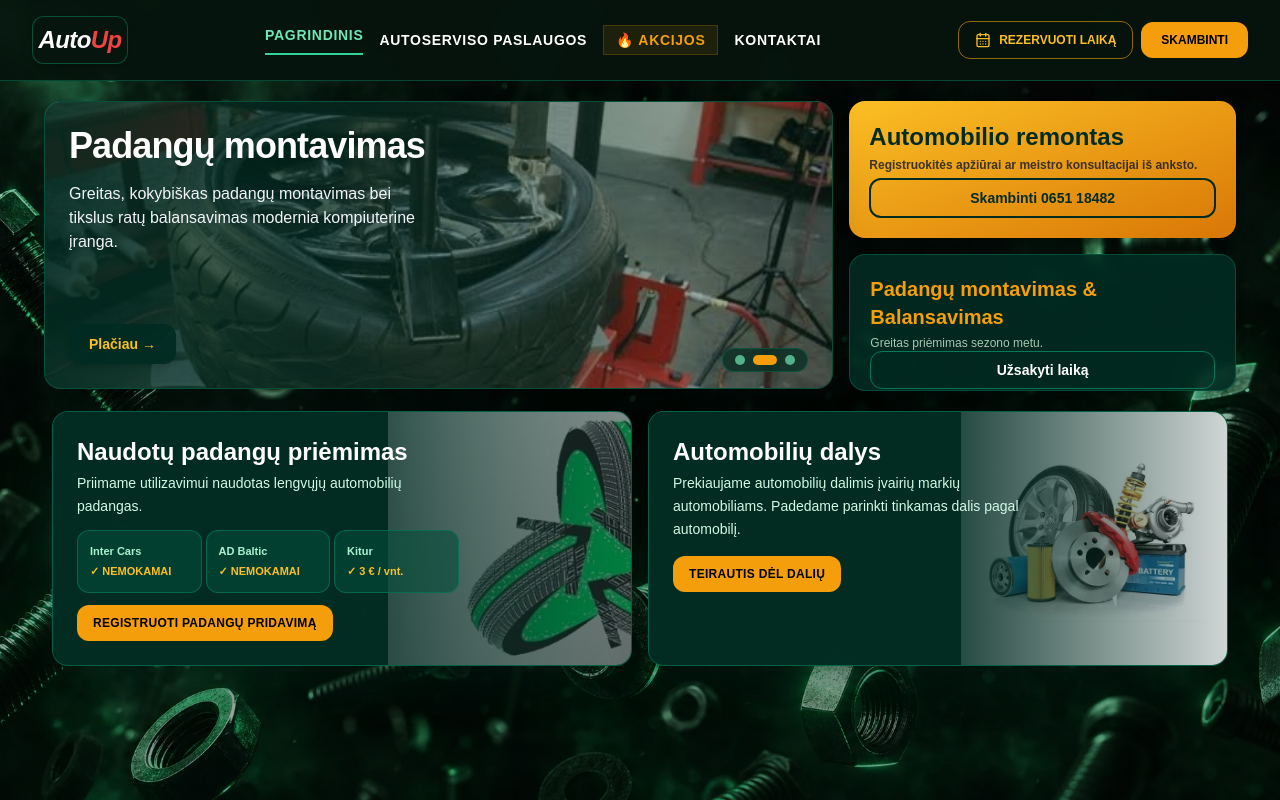
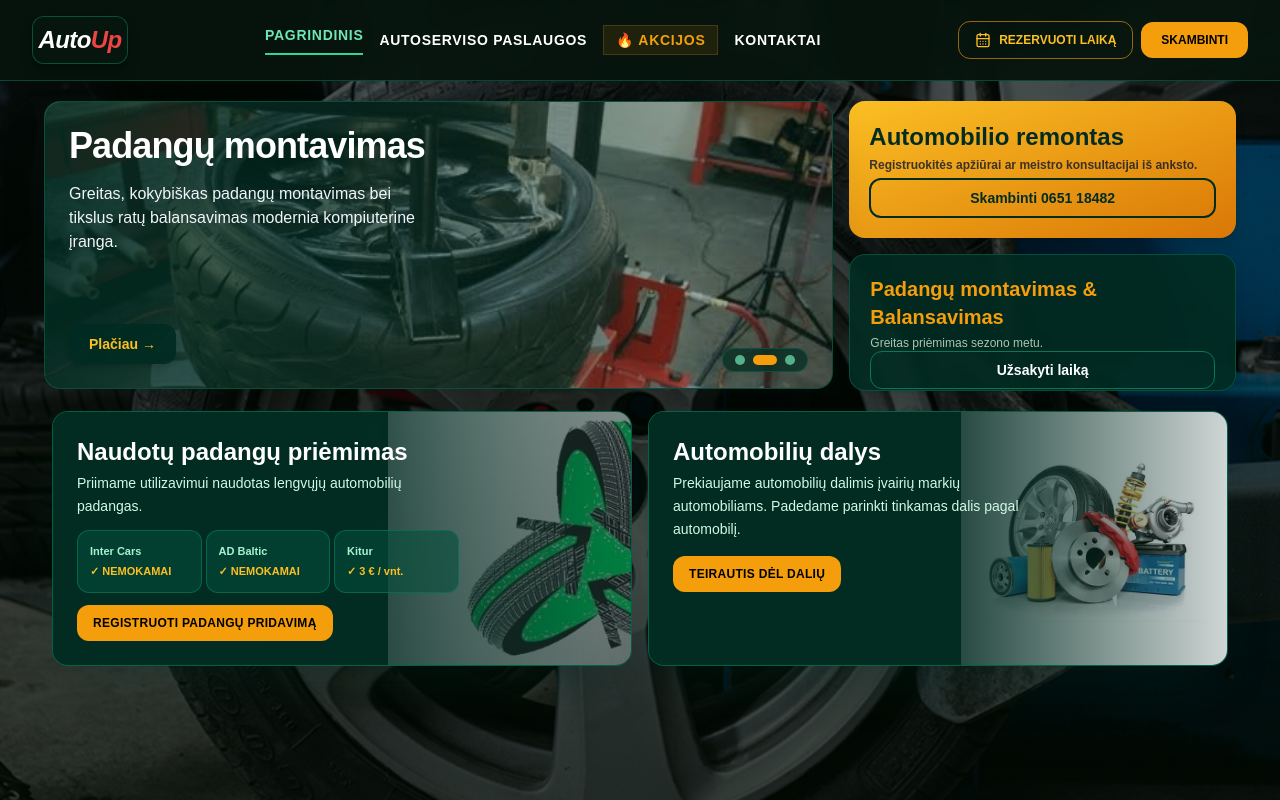
Before and after one commit to ratuaptarnavimas-commits/AutoUp, a React (Vite) app: page / in a window 1280 px wide. Built offline with nearby package versions, Linux system fonts and the light colour scheme; no server answers.

Commit message:
Replace bolts background with tire service photo

```diff
--- a/src/components/BoltsBackground.jsx
+++ b/src/components/BoltsBackground.jsx
@@ -1,12 +1,12 @@
 import React from "react";
-import boltsBackground from "../static/image/autoup-bolts-background.webp";
+import backgroundImage from "../static/image/ratas2.jpg";
 
 const BoltsBackground = () => (
   <div
     aria-hidden="true"
     className="pointer-events-none fixed inset-0 z-0 bg-[#010b04]"
     style={{
-      backgroundImage: `linear-gradient(rgba(0, 10, 3, 0.16), rgba(0, 10, 3, 0.38)), url(${boltsBackground})`,
+      backgroundImage: `linear-gradient(rgba(0, 10, 3, 0.58), rgba(0, 10, 3, 0.78)), url(${backgroundImage})`,
       backgroundPosition: "center",
       backgroundRepeat: "no-repeat",
       backgroundSize: "cover",
```
